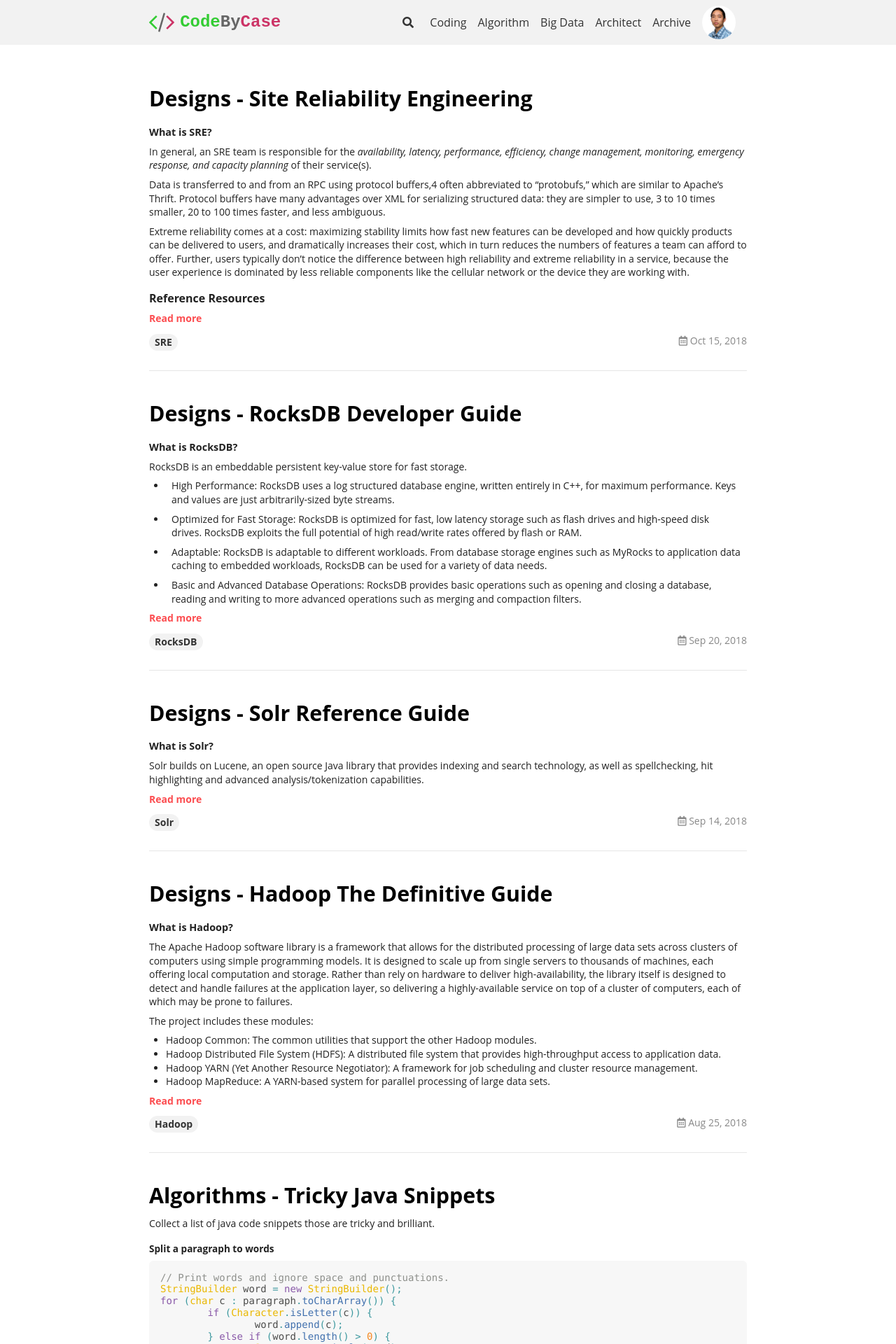
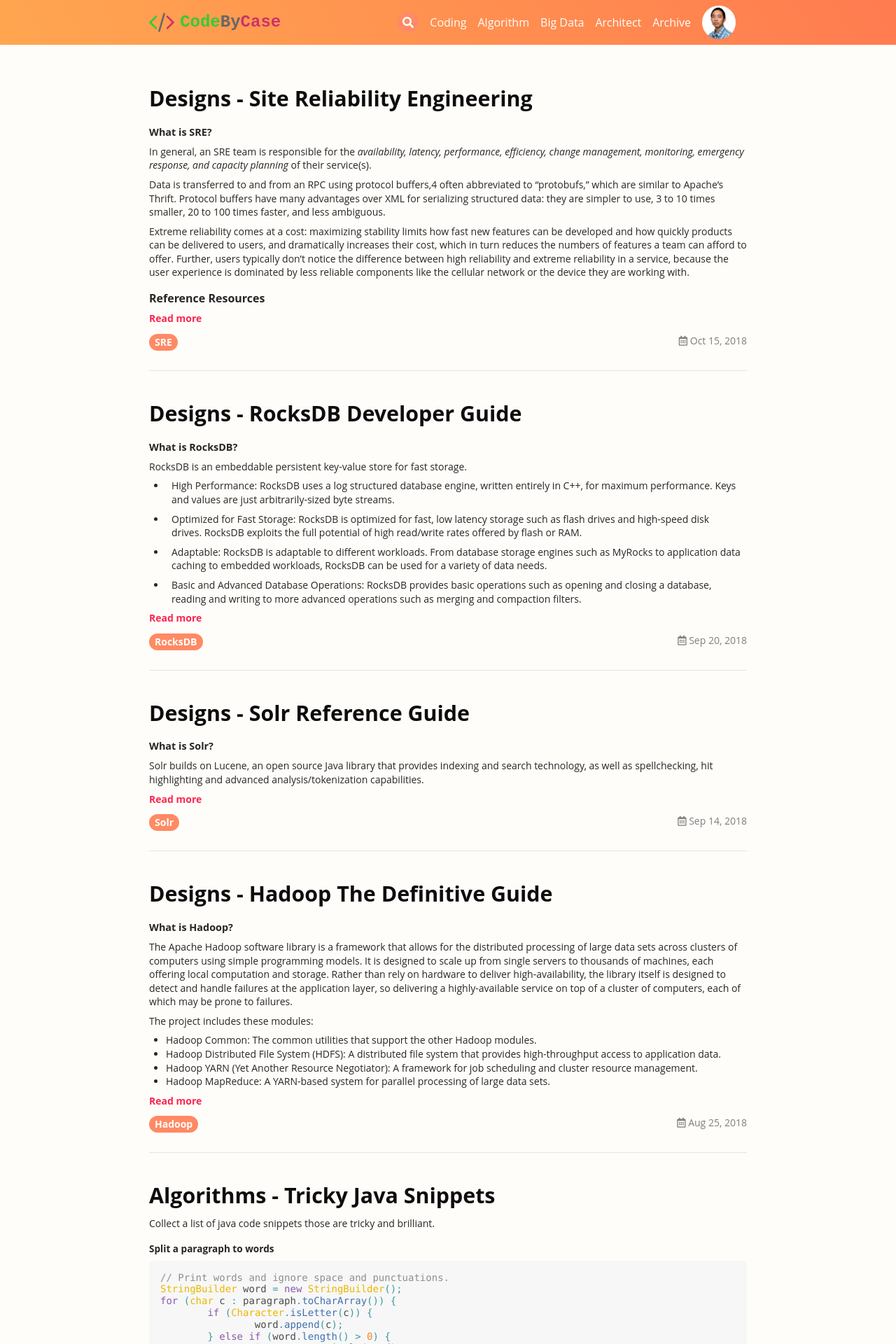
Before and after one commit to codebycase/codebycase.github.io, a Jekyll site: the page built from index.html, in a window 1280 px wide. Shown: the top 1920 px of the page at 70% size. Built offline with Jekyll 4.4.1, drawn with Linux system fonts in a browser that asks for light colours; nearby versions of some CDN libraries; the list of posts is cut into pages by our own code.

Commit message:
use orange theme

```diff
--- a/_config.yml
+++ b/_config.yml
@@ -16,8 +16,8 @@
 
 ## => Site Settings
 ##############################
-text_skin: default # "default" (default), "dark", "forest", "ocean", "chocolate", "orange"
-highlight_theme: default # "default" (default), "tomorrow", "tomorrow-night", "tomorrow-night-eighties", "tomorrow-night-blue", "tomorrow-night-bright"
+text_skin: orange # "default" (default), "dark", "forest", "ocean", "chocolate", "orange"
+highlight_theme: tomorrow # "default" (default), "tomorrow", "tomorrow-night", "tomorrow-night-eighties", "tomorrow-night-blue", "tomorrow-night-bright"
 url     : "https://www.codebycase.com" # the base hostname & protocol for your site e.g. https://www.someone.com
 baseurl : '/' # does not include hostname
 title   : CodeByCase
```
